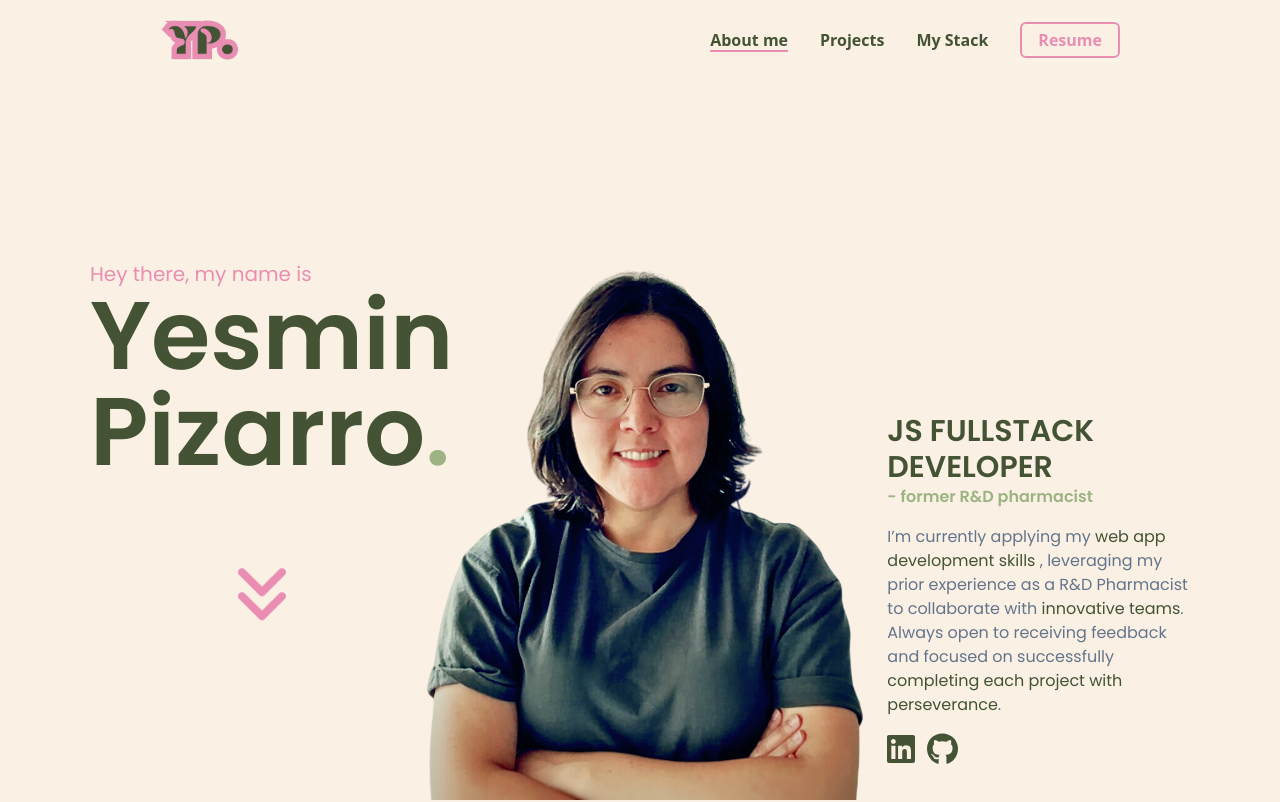
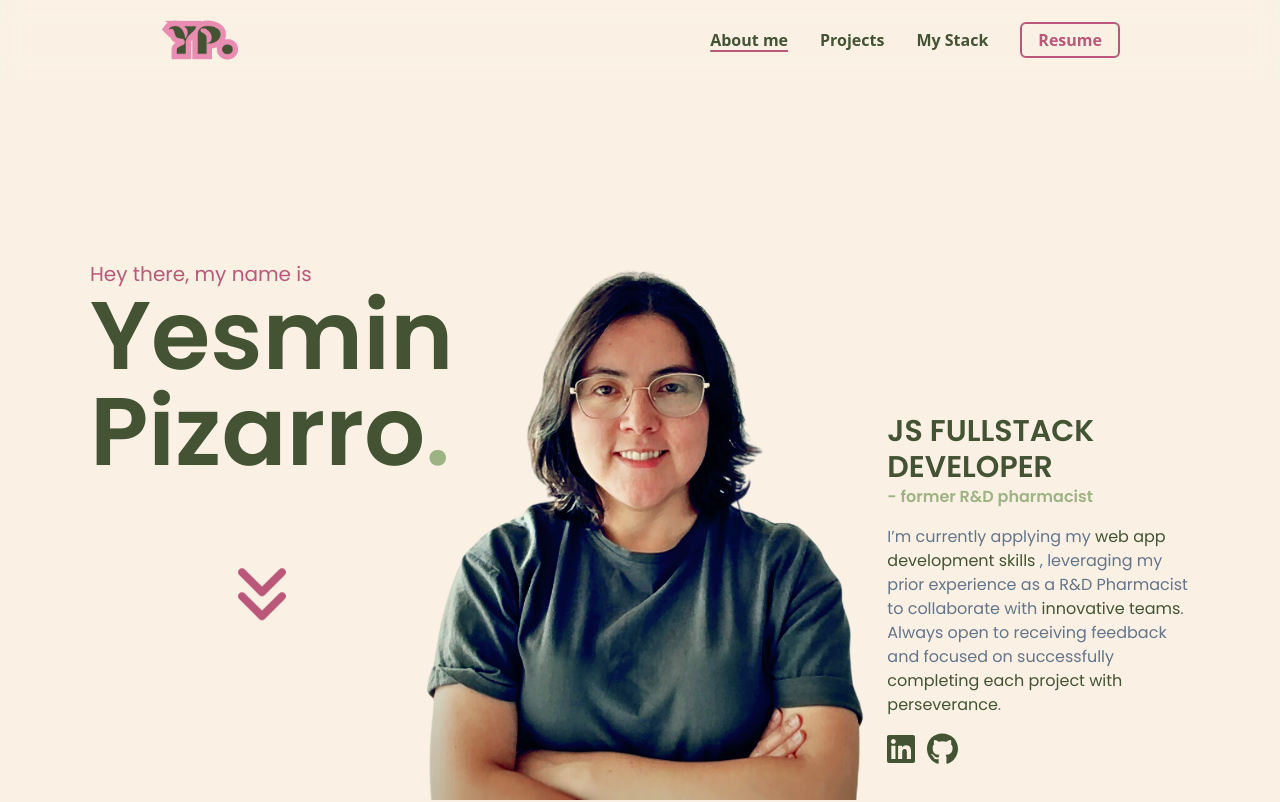
Before and after one commit to yesminalina/yesminalina_portfolio, a React (Vite) app: page / in a window 1280 px wide. Shown: the top 802 px of the page. Built offline with nearby package versions, Linux system fonts and the light colour scheme.

Commit message:
fix: change to darker pink for accesibility

```diff
--- a/tailwind.config.js
+++ b/tailwind.config.js
@@ -17,7 +17,8 @@ export default {
     },
     colors: {
       yellow_pale: '#FAF1E4',
-      pink: '#EA8DB2',
+      khaki: '#8F733A',
+      pink: '#B95879',
       mint: '#CEDEBD',
       olive_pale: '#9EB384',
       olive: '#435334',
```
